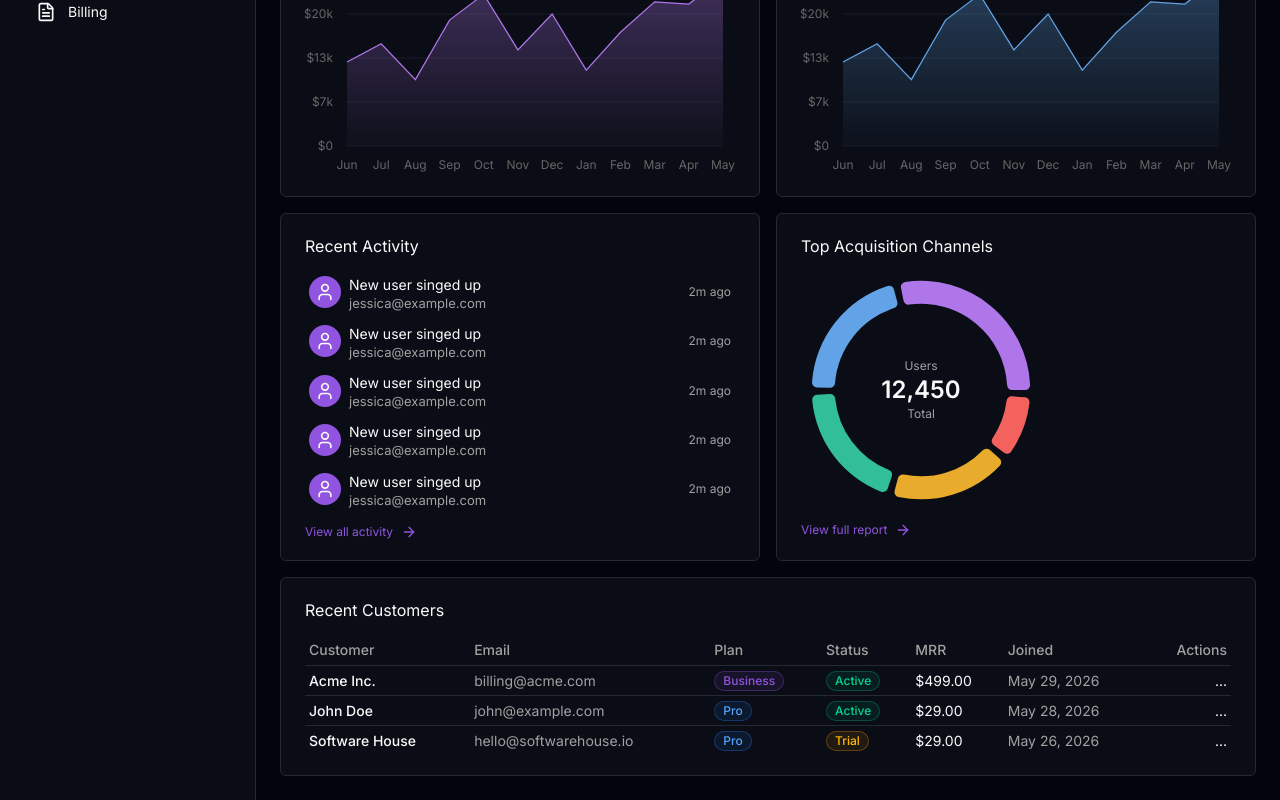
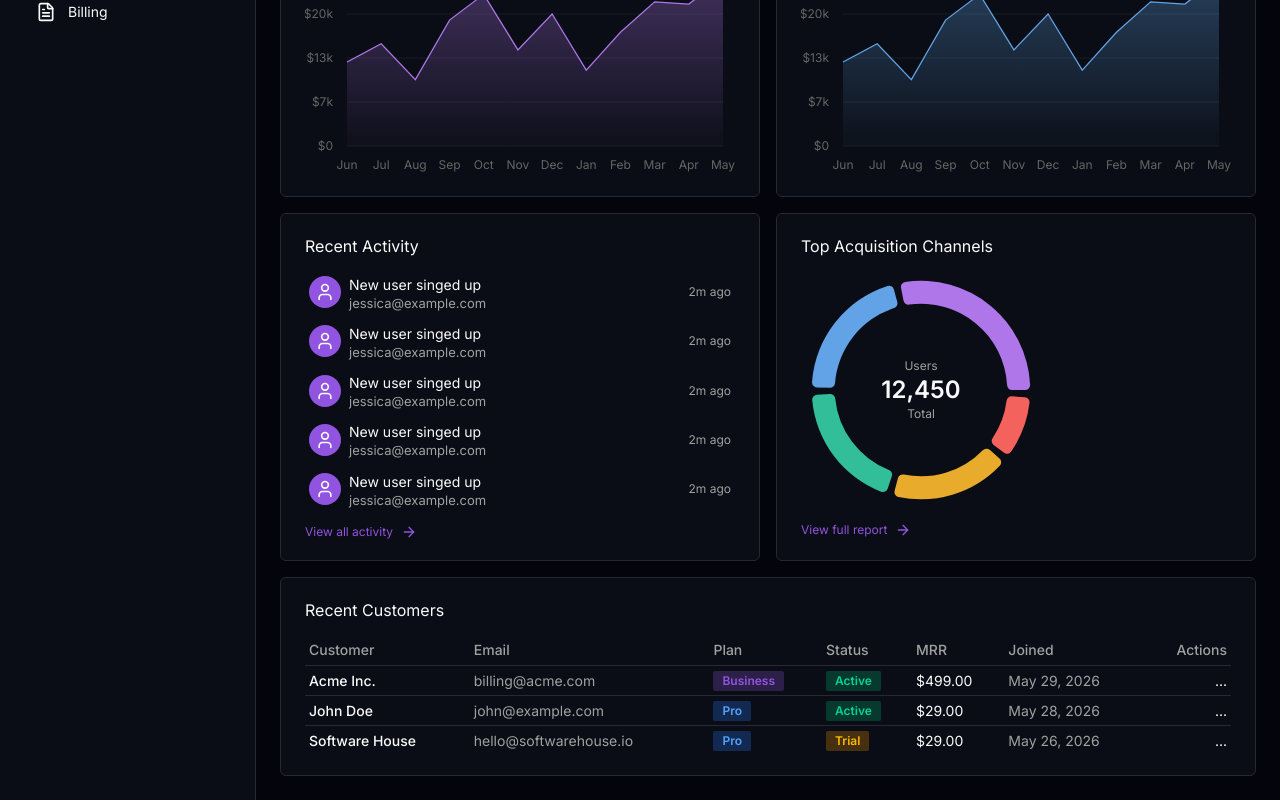
Before and after one commit to svsxn/metricly, a Next.js app: page / in a window 1280 px wide. Shown: the part 453-1253 px from the top of the page. Built offline with nearby package versions, Linux system fonts and the light colour scheme.

Commit message:
feat: update badge

```diff
--- a/src/components/dashboard/customers-table.tsx
+++ b/src/components/dashboard/customers-table.tsx
@@ -11,16 +11,18 @@ import { Badge } from "../ui/badge";
 import { Customer } from "@/types/general";
 import { cn } from "@/lib/utils";
 
+const badgeBaseClassName = "rounded-xs font-semibold";
+
 const planClassName = {
-  Business: "border-primary/30 bg-primary/10 text-primary",
-  Pro: "border-blue-500/30 bg-blue-500/10 text-blue-400",
-  Basic: "border-muted-foreground/30 bg-muted/40 text-muted-foreground",
+  Business: "bg-primary/25 text-primary",
+  Pro: "bg-blue-500/25 text-blue-400",
+  Basic: "bg-muted/65 text-muted-foreground",
 } as const;
 
 const statusClassName = {
-  Active: "border-emerald-500/30 bg-emerald-500/10 text-emerald-400",
-  Trial: "border-amber-500/30 bg-amber-500/10 text-amber-400",
-  Canceled: "border-red-500/30 bg-red-500/10 text-red-400",
+  Active: "bg-emerald-500/25 text-emerald-400",
+  Trial: "bg-amber-500/25 text-amber-400",
+  Canceled: "bg-red-500/25 text-red-400",
 } as const;
 
 type Column = {
@@ -44,7 +46,7 @@ const columns: Column[] = [
   {
     header: "Plan",
     render: (customer) => (
-      <Badge variant="outline" className={planClassName[customer.plan]}>
+      <Badge className={cn(badgeBaseClassName, planClassName[customer.plan])}>
         {customer.plan}
       </Badge>
     ),
@@ -52,7 +54,9 @@ const columns: Column[] = [
   {
     header: "Status",
     render: (customer) => (
-      <Badge variant="outline" className={statusClassName[customer.status]}>
+      <Badge
+        className={cn(badgeBaseClassName, statusClassName[customer.status])}
+      >
         {customer.status}
       </Badge>
     ),
```
